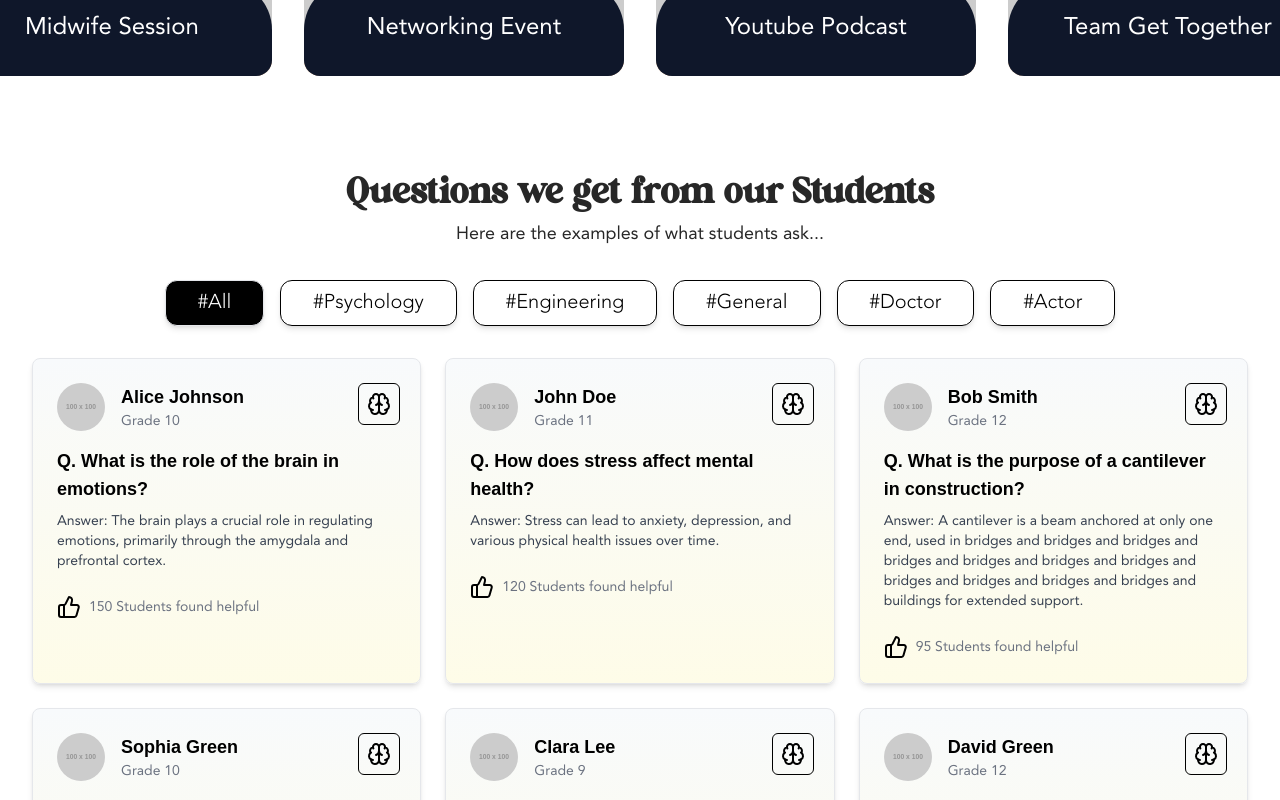
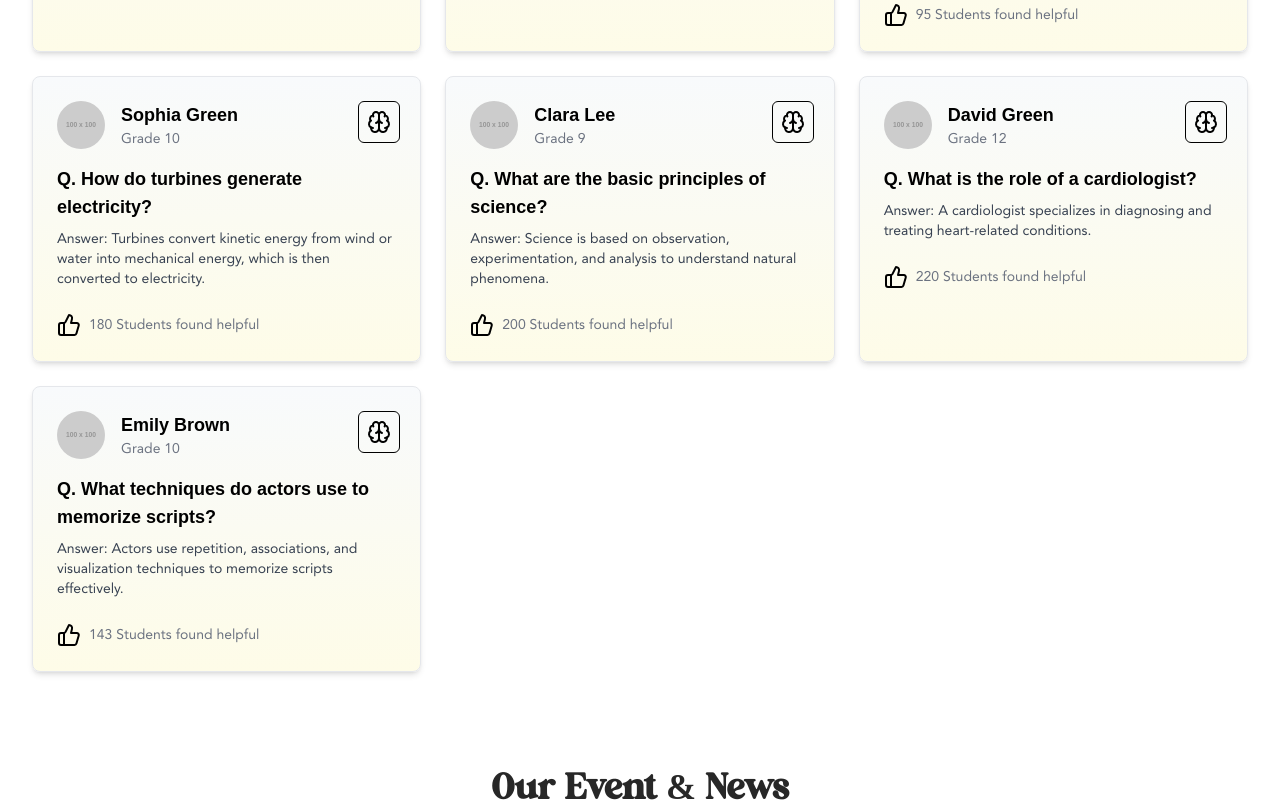
Before and after one commit to ZvityTeam/career-view-ui-dev, a React (Vite) app: page /student in a window 1280 px wide. Shown: the part 3300-4100 px from the top of the page. Built offline with nearby package versions, Linux system fonts and the light colour scheme; a web font is replaced by a local one.

Commit message:
Fix order of sections.

```diff
--- a/src/pages/student/Student.tsx
+++ b/src/pages/student/Student.tsx
@@ -14,8 +14,8 @@ export const Student = () => {
       <WhatWeDo />
       <WhyChooseUs />
       <StudentMentorConnect />
+      <QuestionsWeGet />
       <OurEvents />
-      <QuestionsWeGet />
       <Testimonials />
       <FaqSection />
     </main>
```
